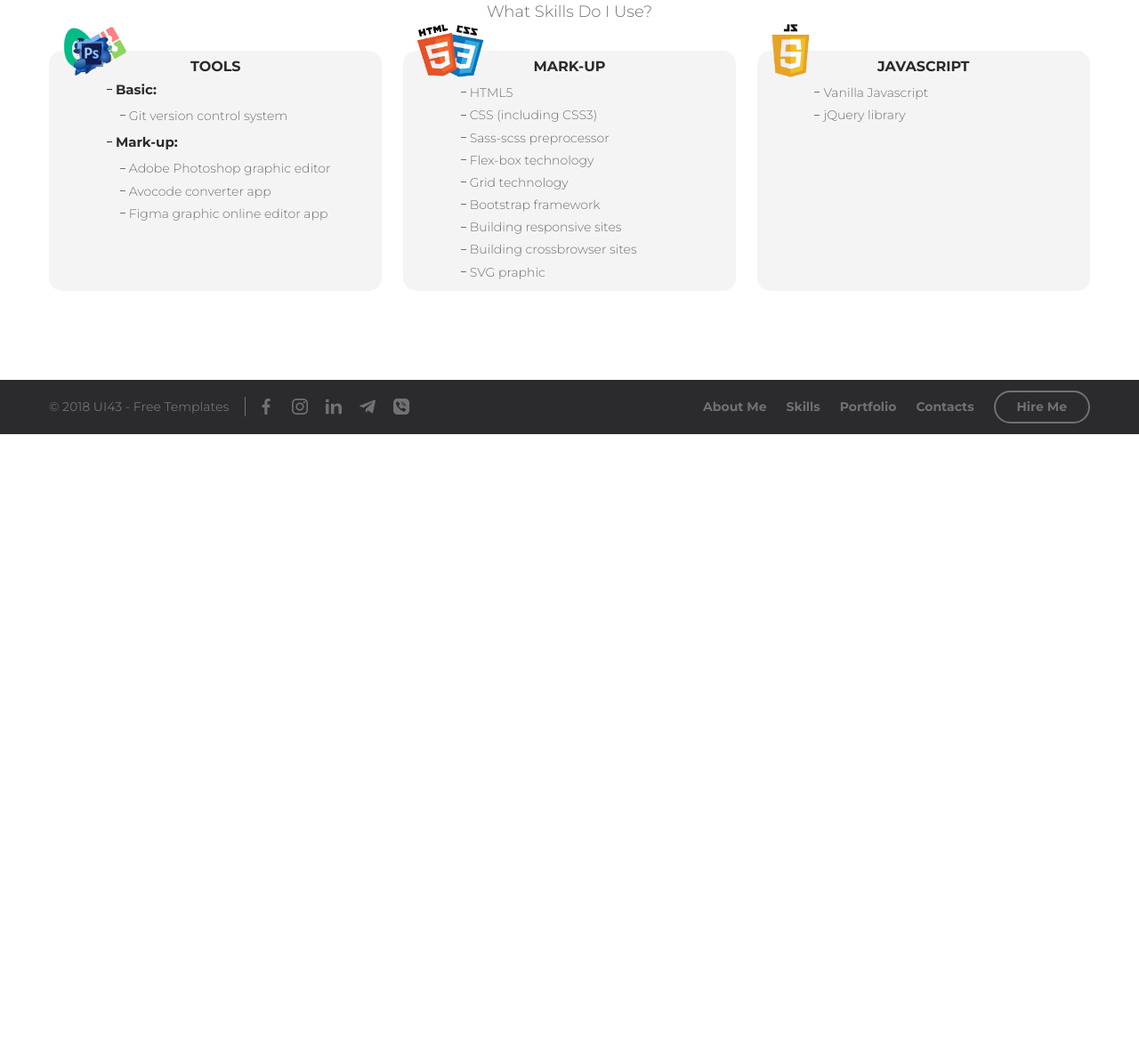
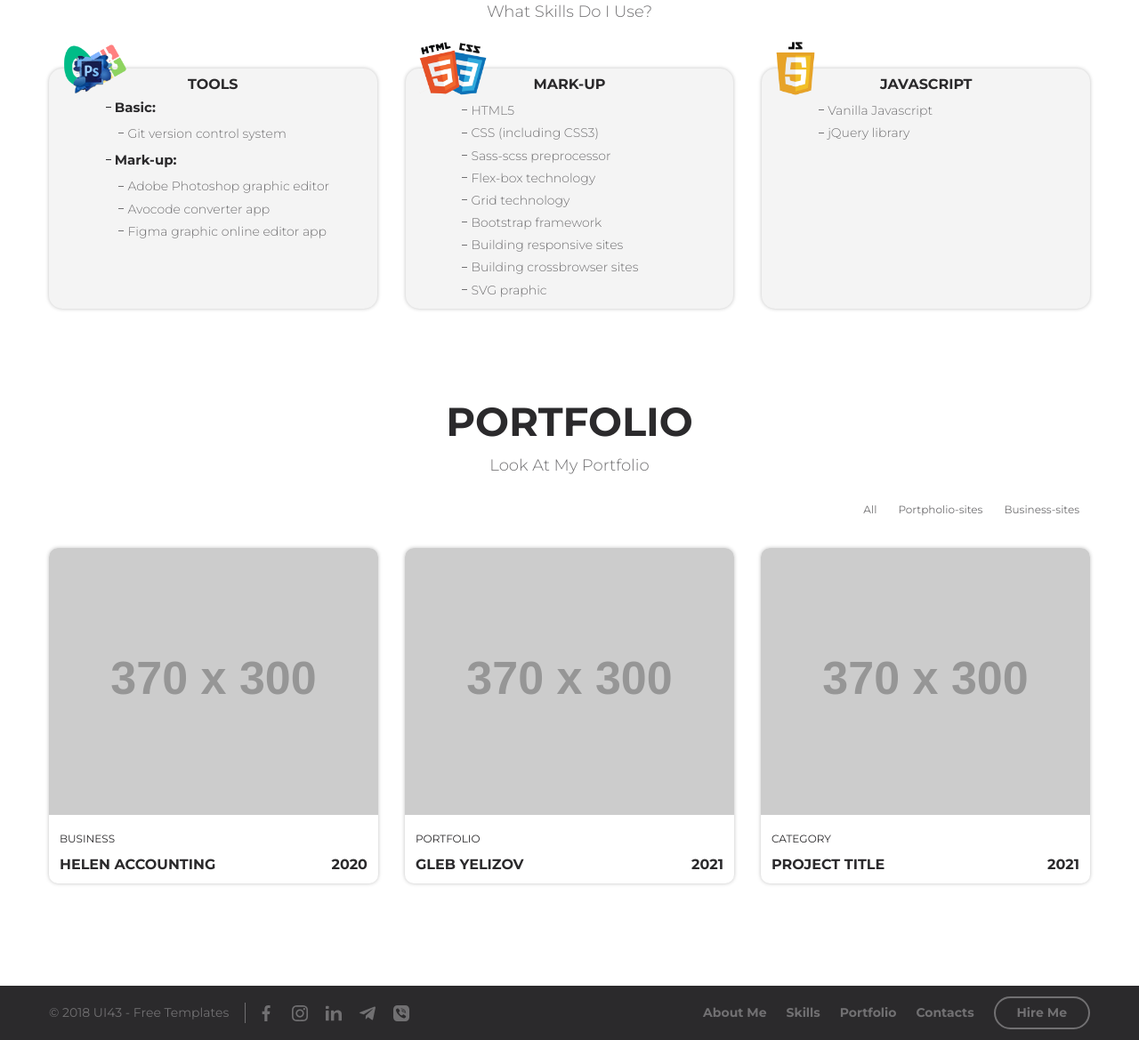
Before and after one commit to GlebYelizov/my-portfolio-repositoty-Gleb, a plain HTML site: page homepage.html in a window 1280 px wide. Shown: the part 1961-3130 px from the top of the page at 89% size. Before the commit the page ends 2449 px from the top, so only its background shows below. Drawn offline with Linux system fonts and the light colour scheme; placeholder pictures from the web are drawn by us.

Commit message:
add portfolio section'

```diff
--- a/homepage.html
+++ b/homepage.html
@@ -10,7 +10,7 @@
 	<link href="https://fonts.googleapis.com/css2?family=Montserrat:ital,wght@0,300;0,400;0,700;1,200;1,400&display=swap" rel="stylesheet">
 	<script type="text/javascript" src="js/jquery-3.2.0.js"></script>
 	<script type="text/javascript" src="js/main.js"></script>
-	<title>Yelizov Gleb</title>
+	<title>YelizovGleb</title>
 </head>
 
 <body>
@@ -295,10 +295,64 @@
 
 				</section>
 
-<!-- Portfolio -->
+<!-- Works -->
 
-				<section class="portfolio">
+				<section class="works">
+					<div class="layout">
 
+						<h3>portfolio</h3>
+						<h4>Look at my portfolio</h4>
+
+						<div class="works_nav">
+							<a href="#" class="works_nav_link">All</a>
+							<a href="#" class="works_nav_link">Portpholio-sites</a>
+							<a href="#" class="works_nav_link">Business-sites</a>
+						</div> <!-- works__nav -->
+
+						<div class="portfolio">
+
+							<div class="portfolio_item">
+								<div class="portfolio_item_inner">
+									<img src="https://placehold.it/370x300" alt="" class="work_img">
+									<div class="portfolio_content">
+										<p class="work_category">business</p>
+										<div class="work_inf">
+											<p class="work_title">Helen accounting</p>
+											<p class="work_date">2020</p>
+										</div>
+									</div>
+								</div>
+							</div> <!-- portfolio_item -->
+
+							<div class="portfolio_item">
+								<div class="portfolio_item_inner">
+									<img src="https://placehold.it/370x300" alt="" class="work_img">
+									<div class="portfolio_content">
+										<p class="work_category">portfolio</p>
+										<div class="work_inf">
+											<p class="work_title">Gleb Yelizov</p>
+											<p class="work_date">2021</p>
+										</div>
+									</div>
+								</div>
+							</div> <!-- portfolio_item -->
+
+							<div class="portfolio_item">
+								<div class="portfolio_item_inner">
+									<img src="https://placehold.it/370x300" alt="" class="work_img">
+									<div class="portfolio_content">
+										<p class="work_category">category</p>
+										<div class="work_inf">
+											<p class="work_title">project title</p>
+											<p class="work_date">2021</p>
+										</div>
+									</div>
+								</div>
+							</div> <!-- portfolio_item -->
+
+						</div> <!-- portfolio -->
+
+					</div> <!-- layout -->
 				</section>
 
 <!-- Contact -->
--- a/sass/all.scss
+++ b/sass/all.scss
@@ -10,3 +10,4 @@
 @import "partials/skills.scss";
 @import "partials/reviews.scss";
 @import "partials/footer.scss";
+@import "partials/works.scss";
--- a/sass/partials/_skills.scss
+++ b/sass/partials/_skills.scss
@@ -14,7 +14,7 @@ section.skills {
 	}
 	h4 {
 		display: block;
-		margin-bottom: 12px;
+		margin-bottom: 32px;
 		font-size: 18px;
 		font-weight: 200;
 		color: $grey;
@@ -28,12 +28,15 @@ section.skills {
 		position: relative;
 		z-index: 3;
 		.skills__item {
-			width: 32%;
+			width: 31.5%;
 			border: 0px $grey solid;
 			border-radius: 15px;
 			background-color: #f4f4f4;
 			padding-bottom: 8px;
 			position: relative;
+
+			-webkit-box-shadow: 0 0 4px rgba(0,0,0,25%);
+			box-shadow: 0 0 4px rgba(0,0,0,25%);
 			.skill-picture {
 				position: absolute;
 				top: -30px;
--- /dev/null
+++ b/sass/partials/_works.scss
@@ -0,0 +1,96 @@
+section.works {
+    display: block;
+    overflow: hidden;
+    position: relative;
+    h3 {
+		display: block;
+		margin-bottom: 12px;
+		font-size: 45px;
+		font-weight: 700;
+		color: $black;
+		text-transform: uppercase;
+		text-align: center;
+	}
+	h4 {
+		display: block;
+		margin-bottom: 32px;
+		font-size: 18px;
+		font-weight: 200;
+		color: $grey;
+		text-transform: capitalize;
+		text-align: center;
+	}
+    .works_nav {
+        display: flex;
+        justify-content: flex-end;
+        margin-bottom: 20px;
+        .works_nav_link {
+            margin: 0 12px;
+            font-weight: 400;
+            font-size: 12px;
+            color: $grey;
+        }
+        .works_nav_link:hover {
+            text-decoration: underline;
+        }
+    }
+    .portfolio {
+        @include flex_row_bw_center;
+        margin: 0 -15px;
+
+        .portfolio_item {
+            width: 33.333%;
+            padding: 15px;
+            .portfolio_item_inner {
+                display: block;
+                overflow: hidden;
+                border-radius: 10px;
+                -webkit-box-shadow: 0 0 4px rgba(0,0,0,25%);
+                box-shadow: 0 0 4px rgba(0,0,0,25%);
+                @include transition_all;
+                cursor: pointer;
+
+                &:hover {
+                    -webkit-box-shadow: 0 0 20px rgba(0,0,0,25%);
+                    box-shadow: 0 0 20px rgba(0,0,0,25%);
+                    @include transition_all;
+                }
+
+
+                .work_img {
+                    min-width: 100%;
+                    height: auto;
+                    margin-bottom: 4px;
+                }
+                .portfolio_content {
+                    display: block;
+                    padding: 12px;
+
+                    .work_category {
+                        font-weight: 400;
+                        font-size: 12px;
+                        color: $black;
+                        text-transform: uppercase;
+                        margin-bottom: 12px;
+                    }
+                    .work_inf {
+                        display: flex;
+                        justify-content: space-between;
+                       .work_title {
+                        font-weight: 700;
+                        font-size: 16px;
+                        color: $black;
+                        text-transform: uppercase;
+                       }
+                       .work_date {
+                        font-weight: 700;
+                        font-size: 16px;
+                        color: $black;
+                        text-transform: uppercase;
+                       }
+                    }
+                }
+            }
+        }
+    }
+}
```
Also changed, not shown: css/all.css.
